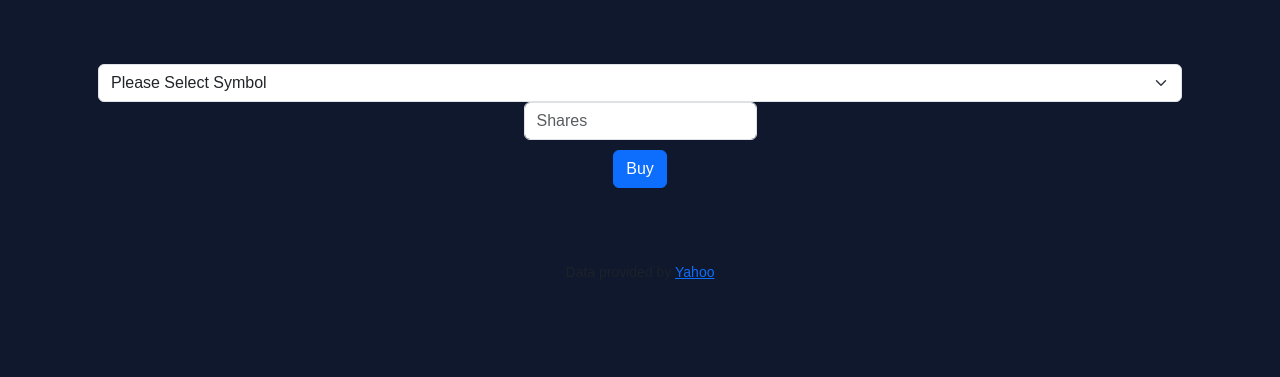
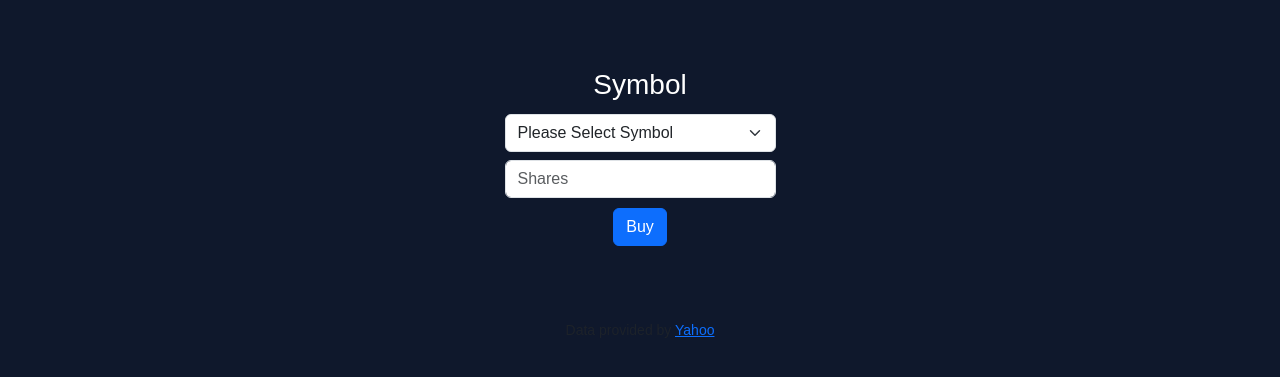
Before and after one commit to Aman8899-RC/epfl_final_project, a Flask app: page /buy in a window 1280 px wide. Shown: the part 66-443 px from the top of the page. Run offline with Flask 3, Linux system fonts and the light colour scheme; the visitor is signed in with stand-in values (Sample User, id 1); some libraries are stand-ins or nearby versions.

Commit message:
EPFL final project second updated2

```diff
--- a/templates/buy.html
+++ b/templates/buy.html
@@ -7,7 +7,8 @@
 
 {% block main %}
 <form class="m-3" action="/buy" method="post">
-    <select id="Select_Symbol" class="form-select" name="symbol" required>
+    <label for="Select_Symbol" class="form-label h3 p-1">Symbol</label>
+    <select id="Select_Symbol" class="form-select mx-auto w-25 mb-2" name="symbol" required>
         <option selected disabled value="" hidden>Please Select Symbol</option>
         <option value="GOOG">GOOG</option>
         <option value="AMZN">AMZN</option>
@@ -15,7 +16,7 @@
         <option value="AU">AU</option>
     </select>
 
-    <input class="form-control mx-auto w-auto" name="shares" placeholder="Shares" type="number" min="1" autocomplete="off" style="margin-bottom:10px;">
+    <input class="form-control mx-auto mx-auto w-25" name="shares" placeholder="Shares" type="number" min="1" autocomplete="off" style="margin-bottom:10px;">
     <button type="submit" class="btn btn-primary" style="margin-bottom:10px;">Buy</button>
 </form>
 
--- a/templates/sell.html
+++ b/templates/sell.html
@@ -8,7 +8,7 @@
 {% block main %}
 <form class="m-3" action="/sell" method="post">
     <label for="Select_Symbol" class="form-label h3 p-1">Symbol</label>
-    <select id="Select_Symbol" class="form-select" name="symbol" required>
+    <select id="Select_Symbol" class="form-select mx-auto w-25 mb-2" name="symbol" required>
         <option selected disabled value="" hidden>Please Select Symbol</option>
         <option value="GOOG">GOOG</option>
         <option value="AMZN">AMZN</option>
@@ -16,7 +16,7 @@
         <option value="AU">AU</option>
     </select>
 
-    <input class="form-control mx-auto w-auto" name="shares" placeholder="Shares" type="number" min="1" autocomplete="off" style="margin-bottom:10px;">
+    <input class="form-control mx-auto w-25" name="shares" placeholder="Shares" type="number" min="1" autocomplete="off" style="margin-bottom:10px;">
     <button type="submit" class="btn btn-primary" style="margin-bottom:10px;">Sell</button>
 </form>
 {% endblock %}
```
Also changed, not shown: finance.db, 2 other files.
